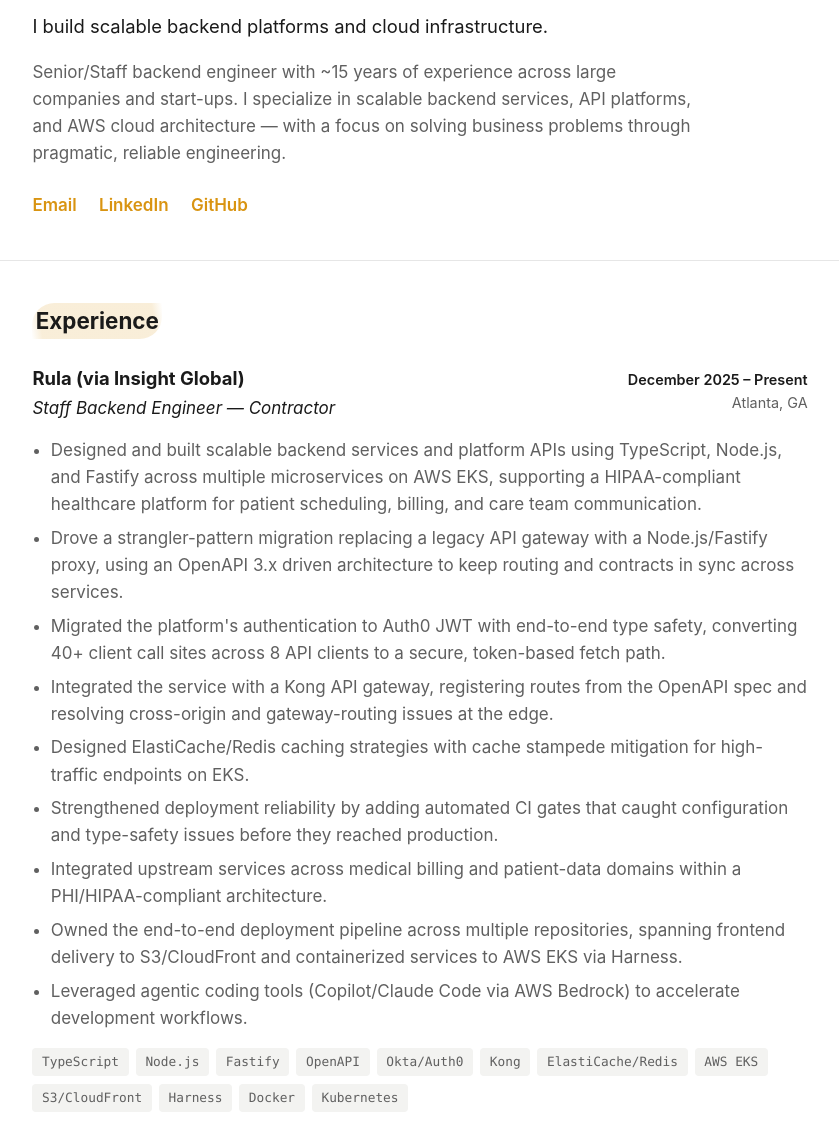
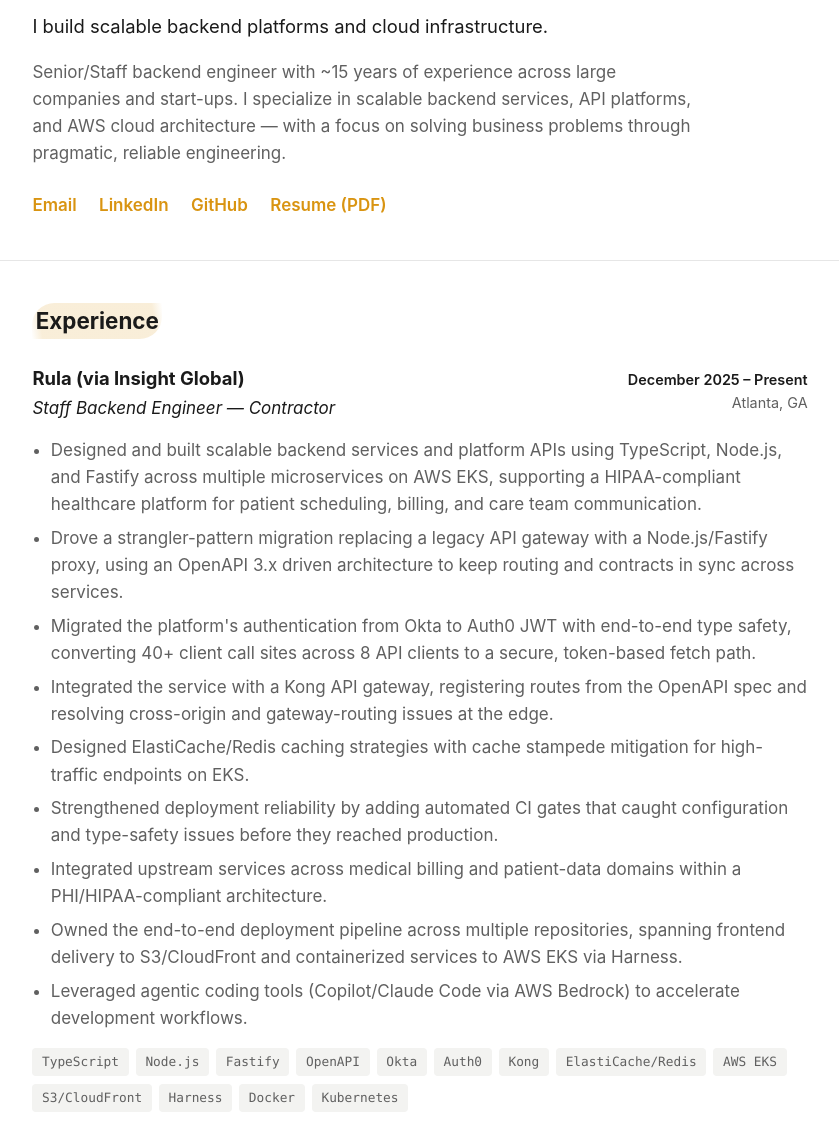
Before and after one commit to dreallday/andreifedianov.com, an Astro site: page / in a window 1280 px wide. Shown: the part 168-1300 px from the top of the page, without its empty margins (220-1059 px from the left). Built offline with nearby package versions, Linux system fonts and the light colour scheme; Astro itself is replaced by a stand-in of ours.

Commit message:
Add resume PDF download link; sync PDF; fix deploy:local SSH port
Header renders a Resume (PDF) download link served from the single
source in raw/ via a Vite ?url import (no public/ duplicate). Sync
resume.js to the updated PDF: the Rula auth bullet now reads
"from Okta to Auth0" and the tech list splits "Okta/Auth0" into
separate Okta and Auth0 entries. Also fix deploy:local, which failed
with connection refused because the Unraid box serves SSH on port
54065 (PORTSSH), not 22: deploy.sh now selects a per-host SSH port
(DEPLOY_PORT / DEPLOY_PORT_LOCAL, default 22) and passes it via
rsync -e "ssh -p".

```diff
--- a/src/components/Header.astro
+++ b/src/components/Header.astro
@@ -1,10 +1,18 @@
 ---
 import { profile, contact } from "../data/resume.js"
+// Served straight from the single source in raw/ — the build emits a hashed
+// copy; the download attribute gives it a clean filename on save.
+import resumeUrl from "../../raw/Andrei Fedianov - Resume 2026.pdf?url"
 
 const links = [
   contact.email && { label: "Email", href: `mailto:${contact.email}` },
   contact.linkedin && { label: "LinkedIn", href: contact.linkedin },
   contact.github && { label: "GitHub", href: contact.github },
+  {
+    label: "Resume (PDF)",
+    href: resumeUrl,
+    download: "Andrei Fedianov - Resume.pdf",
+  },
 ].filter(Boolean)
 ---
 
@@ -31,6 +39,7 @@ const links = [
           <a
             href={l.href}
             rel={l.href.startsWith("http") ? "me noopener" : null}
+            download={l.download ?? null}
           >
             {l.label}
           </a>
--- a/src/data/resume.js
+++ b/src/data/resume.js
@@ -25,7 +25,7 @@ export const experience = [
     highlights: [
       "Designed and built scalable backend services and platform APIs using TypeScript, Node.js, and Fastify across multiple microservices on AWS EKS, supporting a HIPAA-compliant healthcare platform for patient scheduling, billing, and care team communication.",
       "Drove a strangler-pattern migration replacing a legacy API gateway with a Node.js/Fastify proxy, using an OpenAPI 3.x driven architecture to keep routing and contracts in sync across services.",
-      "Migrated the platform's authentication to Auth0 JWT with end-to-end type safety, converting 40+ client call sites across 8 API clients to a secure, token-based fetch path.",
+      "Migrated the platform's authentication from Okta to Auth0 JWT with end-to-end type safety, converting 40+ client call sites across 8 API clients to a secure, token-based fetch path.",
       "Integrated the service with a Kong API gateway, registering routes from the OpenAPI spec and resolving cross-origin and gateway-routing issues at the edge.",
       "Designed ElastiCache/Redis caching strategies with cache stampede mitigation for high-traffic endpoints on EKS.",
       "Strengthened deployment reliability by adding automated CI gates that caught configuration and type-safety issues before they reached production.",
@@ -38,7 +38,8 @@ export const experience = [
       "Node.js",
       "Fastify",
       "OpenAPI",
-      "Okta/Auth0",
+      "Okta",
+      "Auth0",
       "Kong",
       "ElastiCache/Redis",
       "AWS EKS",
```
Also changed, not shown: 3 other files.
